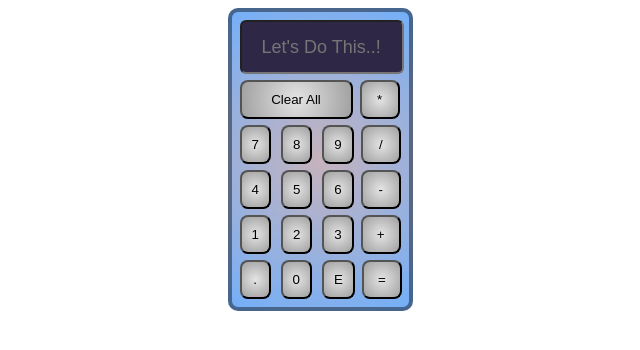
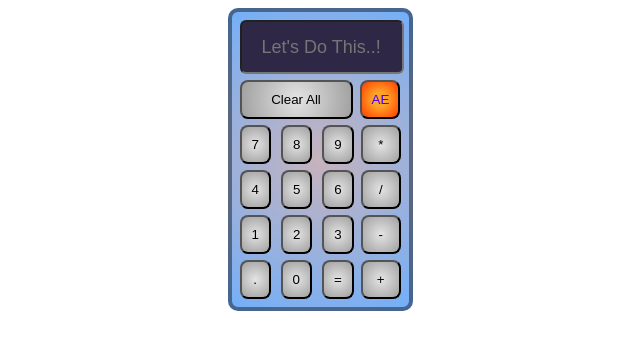
Before and after one commit to AyushFanse/Calculator, a plain HTML site: page calculator.html in a window 1280 px wide. Shown: the whole page, without its empty margins (320-960 px from the left). Drawn offline with Linux system fonts and the light colour scheme.

Commit message:
Add files via upload

```diff
--- a/calculator.css
+++ b/calculator.css
@@ -51,3 +51,9 @@ input{
     background:rgb(158, 158, 158);
     transition:0.5s;
 }
+#btn00{
+    border-radius: 8px;
+    width:40px;
+    color:rgb(68, 0, 255);
+    background: radial-gradient(circle, rgb(255, 162, 40) 30%, rgb(255, 60, 0) 100%);
+}
--- a/calculator.html
+++ b/calculator.html
@@ -17,33 +17,34 @@
             </div>
             <div class="row2">
                 <input class="reset"  type="button" id="reset" value="Clear All" onclick="clr()">
-                <input class="redius1" type="button" onclick="calc(mulbtn.value)" value="*" id="mulbtn"><br>
+                <input class="redius11" type="button" onclick="slice()" value="AE" id="btn00">
+                <i class="fas fa-backspace"></i>
             </div>
             <div class="row3">
                 <input class="redius" type="button" onclick="calc(btn7.value)" value="7" id="btn7">
                 <input class="redius" type="button" onclick="calc(btn8.value)" value="8" id="btn8">
                 <input class="redius" type="button" id="btn9" value="9" onclick="calc(btn9.value)">
-                <input class="redius1" type="button" onclick="calc(divbtn.value)" value="/" id="divbtn"><br>
+                <input class="redius1" type="button" onclick="calc(mulbtn.value)" value="*" id="mulbtn">
             </div>
             <div class="row4">
                 <input class="redius" type="button" onclick="calc(btn4.value)" value="4" id="btn4">
                 <input class="redius" type="button" onclick="calc(btn5.value)" value="5" id="btn5">
                 <input class="redius" type="button" onclick="calc(btn6.value)" value="6" id="btn6">
-                <input class="redius1" type="button" onclick="calc(subbtn.value)" value="-" id="subbtn"><br>
+                <input class="redius1" type="button" onclick="calc(divbtn.value)" value="/" id="divbtn">
 
             </div>
             <div class="row5">
                 <input class="redius" type="button" onclick="calc(btn1.value)" value="1" id="btn1">
                 <input class="redius" type="button" onclick="calc(btn2.value)" value="2" id="btn2">
                 <input class="redius" type="button" onclick="calc(btn3.value)" value="3" id="btn3">
-                <input class="redius1" type="button" onclick="calc(addbtn.value)" value="+" id="addbtn">
+                <input class="redius1" type="button" onclick="calc(subbtn.value)" value="-" id="subbtn">
             </div>
             <div class="row6">
 
                 <input class="redius2" type="button" onclick="calc(potbtn.value)" value="." id="potbtn">
                 <input class="redius" type="button" onclick="calc(btn0.value)" value="0" id="btn0">
-                <input class="redius" type="button" onclick="slice()" value="E" id="btn00">
-                <input class="redius1" type="button" onclick="equal()" value="=" id="eqlbtn">
+                <input class="redius" type="button" onclick="equal()" value="=" id="eqlbtn">
+                <input class="redius1" type="button" onclick="calc(addbtn.value)" value="+" id="addbtn">
             </div>
         </form>
     </div>
```
